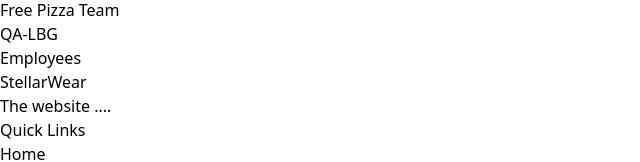
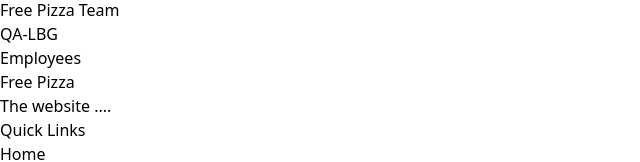
Before and after one commit to Free-Pizza-Team-QA-LBG/QA_frontend, a Next.js app: page / in a window 1280 px wide. Shown: the part 176-338 px from the top of the page, without its empty margins (0-640 px from the left). Built offline with nearby package versions, Linux system fonts and the light colour scheme.

Commit message:
Change footer text

```diff
--- a/src/components/Footer.jsx
+++ b/src/components/Footer.jsx
@@ -6,7 +6,7 @@
       <div className="container mx-auto grid grid-cols-1 md:grid-cols-4 gap-8">
         {/* Company Info */}
         <div>
-          <h3 className="font-bold text-2xl mb-4 text-primary">StellarWear</h3>
+          <h3 className="font-bold text-2xl mb-4 text-primary">Free Pizza</h3>
           <p className="text-sm text-gray-400">
             The website ....
           </p>
```
